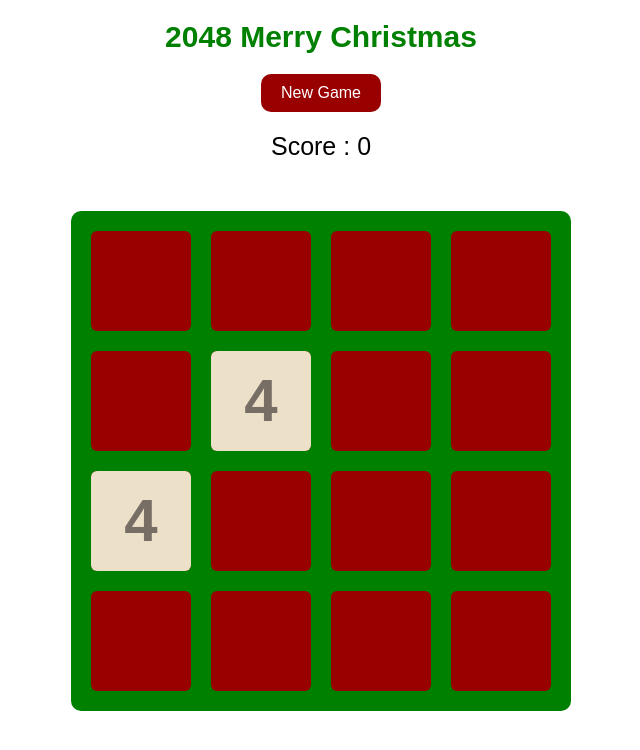
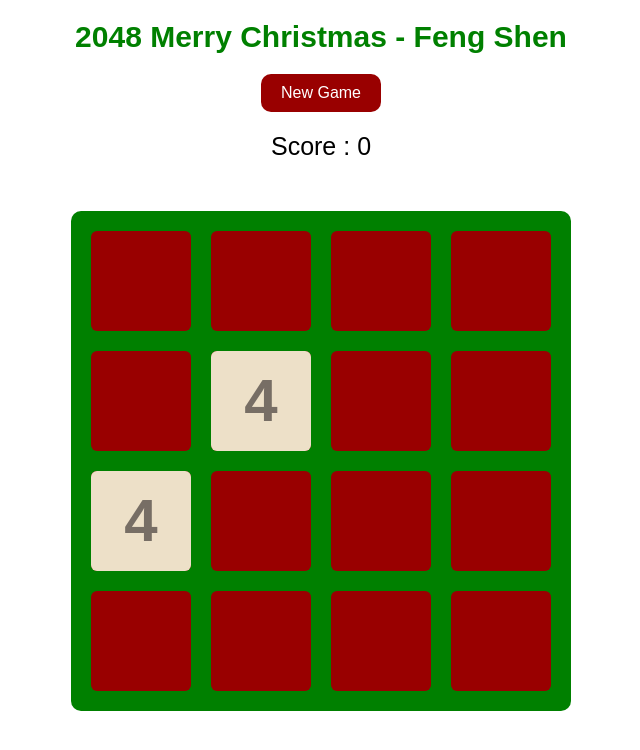
Before and after one commit to edisonshen/Game_2048, a plain HTML site: page index.html in a window 1280 px wide. Shown: the whole page, without its empty margins (319-959 px from the left). Drawn offline with nearby package versions, Linux system fonts and the light colour scheme.

Commit message:
Update index.html

```diff
--- a/index.html
+++ b/index.html
@@ -13,7 +13,7 @@
 <body>
 
 	<header>
-		<h1>2048 Merry Christmas </h1>
+		<h1>2048 Merry Christmas - Feng Shen</h1>
 		<a href="javascript:newgame();"  id ="newGameButton">New Game</a>
 		<p>Score : <span id = "score">0</span> </p>
 	</header>
```
